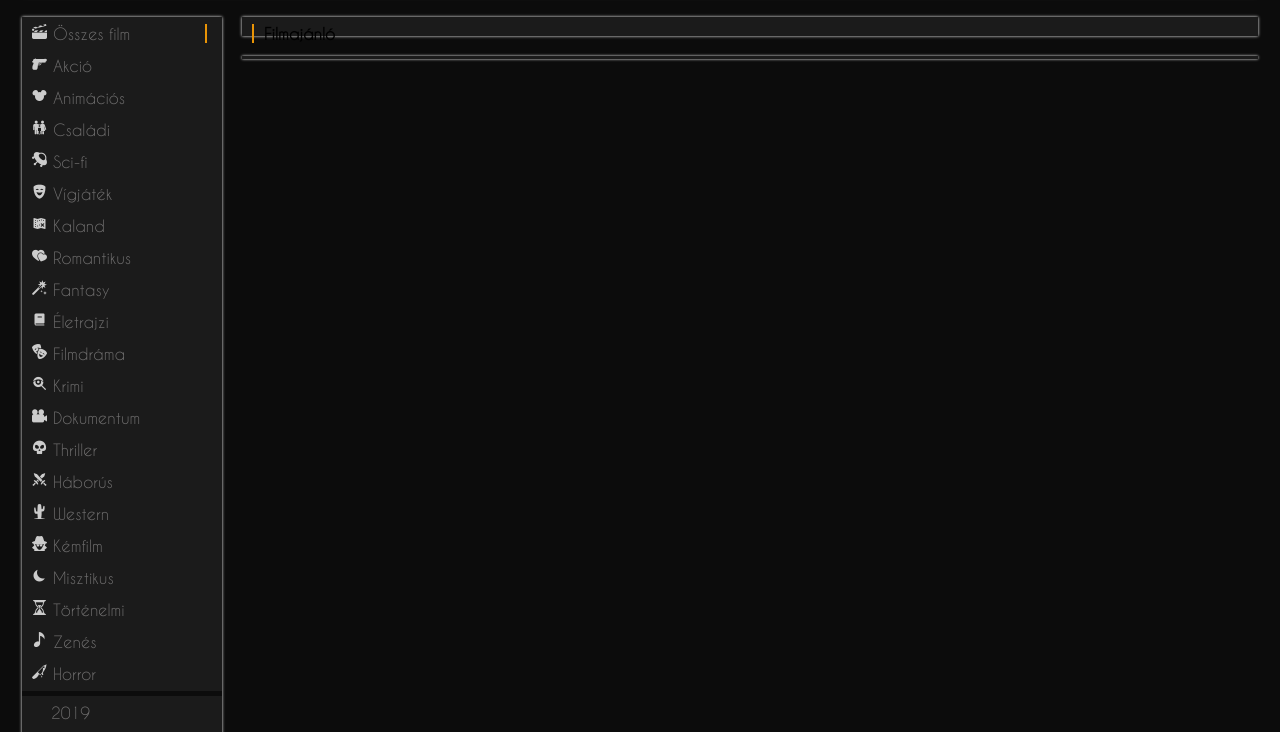
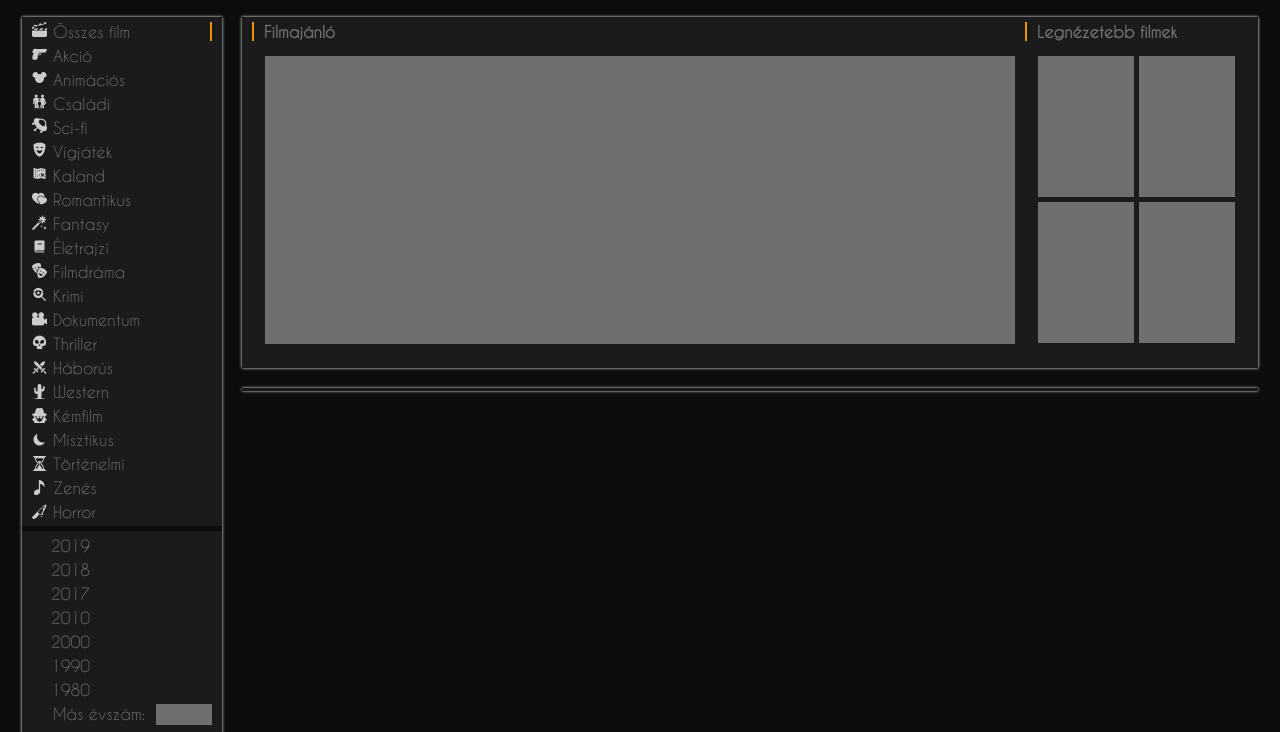
Before and after one commit to L-D-Inc/onlinefilmek.hu, a plain HTML site: page index.html in a window 1280 px wide. Shown: the part 55-787 px from the top of the page. Drawn offline with Linux system fonts and the light colour scheme.

Commit message:
Create recommendation box by static content

```diff
--- a/css/dark.sass
+++ b/css/dark.sass
@@ -111,8 +111,25 @@ body
 
 //#recommendation-box
 
+//recommendation
+
 .title
+  color: $text
   border-color: $gold
+
+#current-recommendation
+  background-color: $text
+
+//#best-of
+
+//#best-of-thumbmails
+
+.best-of-thumbmail
+  background-color: $text
+
+//#best-of-thumb-l
+
+//#best-of-thumb-r
 
 //#content-box
 
--- a/css/structure.sass
+++ b/css/structure.sass
@@ -151,19 +151,22 @@ body
   float: left
 
 #categories-icons img
-  margin: 7px 6px 7px 10px
+  display: block
+
+  padding: 4.65px 6px 4.5px 10px
 
 //#categories
 
 .active-menu
   border-right: 2px solid
 
-//#left-box ul
+#left-box ul
+  padding-bottom: 5px
 
 #left-box li
   list-style: none
-  margin: 2px 0px 3px 0px
-  padding: 5px
+  margin: 5px 0px 0px 0px
+  padding: 0px
 
 #left-box a
   display: block
@@ -199,14 +202,42 @@ body
   margin-left: 20px
 
 #recommendation-box
+  padding-bottom: 20px
+
+#recommendation
+  float: left
 
 .title
   position: relative
-  top: 7px
+  top: 5px
   left: 10px
   font-weight: bold
   padding-left: 10px
-  border-left: 2px solid #fff
+  border-left: 2px solid
+
+#current-recommendation
+  width: 750px
+  height: 288px
+  margin: 20px 0px 0px 23px
+
+#best-of
+  float: left
+  width: 243px
+
+
+#best-of-thumbmails
+  margin: 20px 0px 0px 23px
+
+.best-of-thumbmail
+  width: 96px
+  height: 140.8px
+  margin: 0px 5px 5px 0px
+
+#best-of-thumb-l
+  float: left
+
+#best-of-thumb-r
+  float: left
 
 #content-box
   margin-top: 20px
--- a/index.html
+++ b/index.html
@@ -58,26 +58,26 @@
       <div id="main-center">
         <div class="parent-box" id="left-box">
           <div id="categories-icons">
-            <img src="images/dark/menu_icons/Összes_film.png" alt=""/><br/>
-            <img src="images/dark/menu_icons/Akció.png" alt=""/><br/>
-            <img src="images/dark/menu_icons/Animációs.png" alt=""/><br/>
-            <img src="images/dark/menu_icons/Családi.png" alt=""/><br/>
-            <img src="images/dark/menu_icons/Sci-fi.png" alt=""/><br/>
-            <img src="images/dark/menu_icons/Vígjáték.png" alt=""/><br/>
-            <img src="images/dark/menu_icons/Kaland.png" alt=""/><br/>
-            <img src="images/dark/menu_icons/Romantikus.png" alt=""/><br/>
-            <img src="images/dark/menu_icons/Fantasy.png" alt=""/><br/>
-            <img src="images/dark/menu_icons/Életrajzi.png" alt=""/><br/>
-            <img src="images/dark/menu_icons/Filmdráma.png" alt=""/><br/>
-            <img src="images/dark/menu_icons/Krimi.png" alt=""/><br/>
-            <img src="images/dark/menu_icons/Dokumentum.png" alt=""/><br/>
-            <img src="images/dark/menu_icons/Thriller.png" alt=""/><br/>
-            <img src="images/dark/menu_icons/Háborús.png" alt=""/><br/>
-            <img src="images/dark/menu_icons/Western.png" alt=""/><br/>
-            <img src="images/dark/menu_icons/Kémfilm.png" alt=""/><br/>
-            <img src="images/dark/menu_icons/Misztikus.png" alt=""/><br/>
-            <img src="images/dark/menu_icons/Történelmi.png" alt=""/><br/>
-            <img src="images/dark/menu_icons/Zenés.png" alt=""/><br/>
+            <img src="images/dark/menu_icons/Összes_film.png" alt=""/>
+            <img src="images/dark/menu_icons/Akció.png" alt=""/>
+            <img src="images/dark/menu_icons/Animációs.png" alt=""/>
+            <img src="images/dark/menu_icons/Családi.png" alt=""/>
+            <img src="images/dark/menu_icons/Sci-fi.png" alt=""/>
+            <img src="images/dark/menu_icons/Vígjáték.png" alt=""/>
+            <img src="images/dark/menu_icons/Kaland.png" alt=""/>
+            <img src="images/dark/menu_icons/Romantikus.png" alt=""/>
+            <img src="images/dark/menu_icons/Fantasy.png" alt=""/>
+            <img src="images/dark/menu_icons/Életrajzi.png" alt=""/>
+            <img src="images/dark/menu_icons/Filmdráma.png" alt=""/>
+            <img src="images/dark/menu_icons/Krimi.png" alt=""/>
+            <img src="images/dark/menu_icons/Dokumentum.png" alt=""/>
+            <img src="images/dark/menu_icons/Thriller.png" alt=""/>
+            <img src="images/dark/menu_icons/Háborús.png" alt=""/>
+            <img src="images/dark/menu_icons/Western.png" alt=""/>
+            <img src="images/dark/menu_icons/Kémfilm.png" alt=""/>
+            <img src="images/dark/menu_icons/Misztikus.png" alt=""/>
+            <img src="images/dark/menu_icons/Történelmi.png" alt=""/>
+            <img src="images/dark/menu_icons/Zenés.png" alt=""/>
             <img src="images/dark/menu_icons/Horror.png" alt=""/>
           </div>
           <div id="categories">
@@ -123,7 +123,37 @@
         </div>
         <div id="right-box">
           <div class="parent-box" id="recommendation-box">
-            <span class="title">Filmajánló</span>
+            <div id="recommendation">
+              <span class="title">Filmajánló</span>
+              <div id="current-recommendation">
+
+              </div>
+            </div>
+            <div id="best-of">
+              <span class="title">Legnézetebb filmek</span>
+              <div id="best-of-thumbmails">
+                <div id="best-of-thumb-l">
+                  <div class="best-of-thumbmail" id="thumbmail1">
+
+                  </div>
+                  <div class="best-of-thumbmail" id="thumbmail2">
+
+                  </div>
+                </div>
+                <div id="best-of-thumb-r">
+                  <div class="best-of-thumbmail" id="thumbmail3">
+
+                  </div>
+                  <div class="best-of-thumbmail" id="thumbmail4">
+
+                  </div>
+                </div>
+                <div class="float-fix">
+
+                </div>
+              </div>
+            </div>
+            <div class="float-fix"></div>
           </div>
           <div class="parent-box" id="content-box">
 
```
Also changed, not shown: css/dark.min.css, css/structure.min.css.
